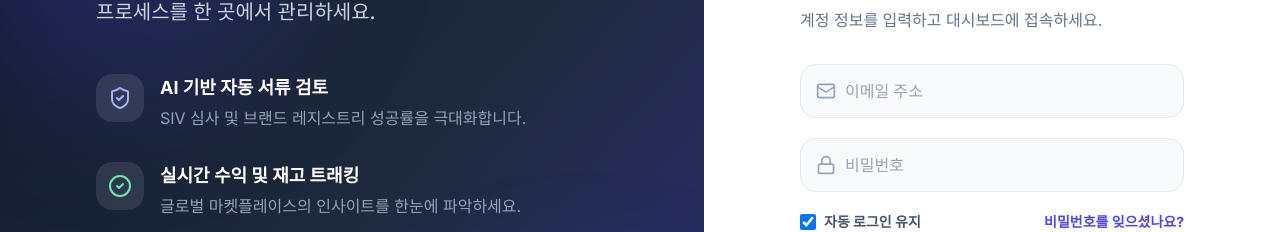
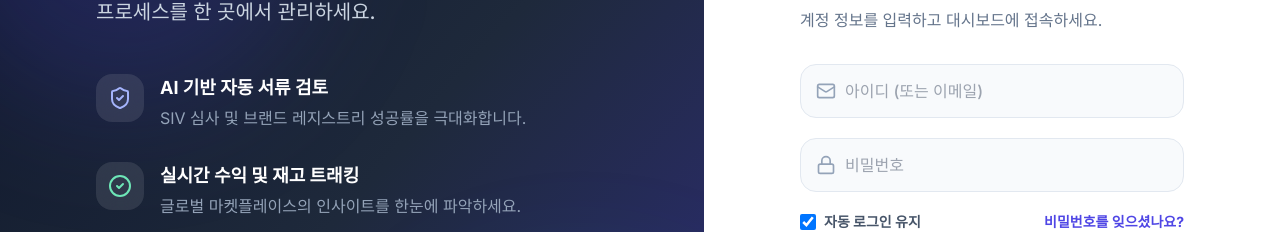
Before and after one commit to kunwoo0421/Amazon-AI-Analyzer, a Next.js app: page /login in a window 1280 px wide. Shown: the part 198-430 px from the top of the page. Built offline with nearby package versions, Linux system fonts and the light colour scheme; no server answers.

Commit message:
fix(auth): update login page to accept 'admin' ID

```diff
--- a/app/login/page.tsx
+++ b/app/login/page.tsx
@@ -18,8 +18,13 @@ export default function LoginPage() {
         setErrorMsg("");
 
         try {
+            let loginEmail = email;
+            if (loginEmail === "admin") {
+                loginEmail = "admin@withalice.team";
+            }
+
             const { data, error } = await supabase.auth.signInWithPassword({
-                email,
+                email: loginEmail,
                 password,
             });
 
@@ -106,11 +111,11 @@ export default function LoginPage() {
                                 <Mail size={20} className="text-slate-400" />
                             </div>
                             <input
-                                type="email"
+                                type="text"
                                 required
                                 value={email}
                                 onChange={e => setEmail(e.target.value)}
-                                placeholder="이메일 주소"
+                                placeholder="아이디 (또는 이메일)"
                                 className="w-full pl-11 pr-4 py-3.5 bg-slate-50 border border-slate-200 rounded-2xl focus:bg-white focus:outline-none focus:ring-2 focus:ring-indigo-500 focus:border-transparent transition-all font-medium text-slate-900"
                             />
                         </div>
```
